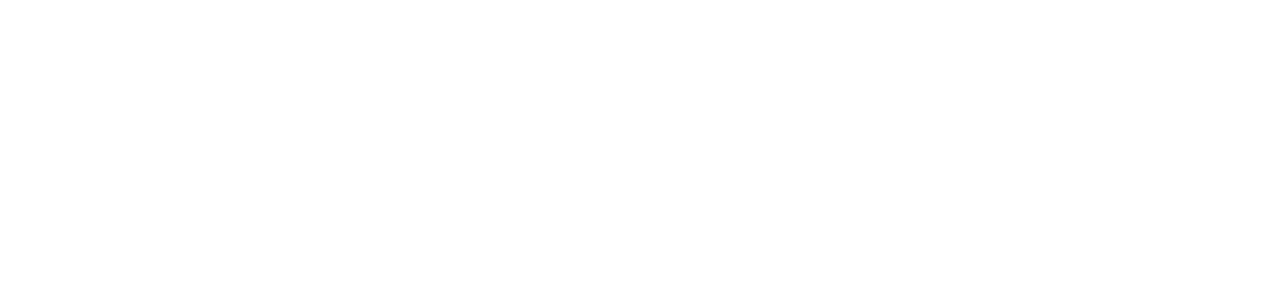
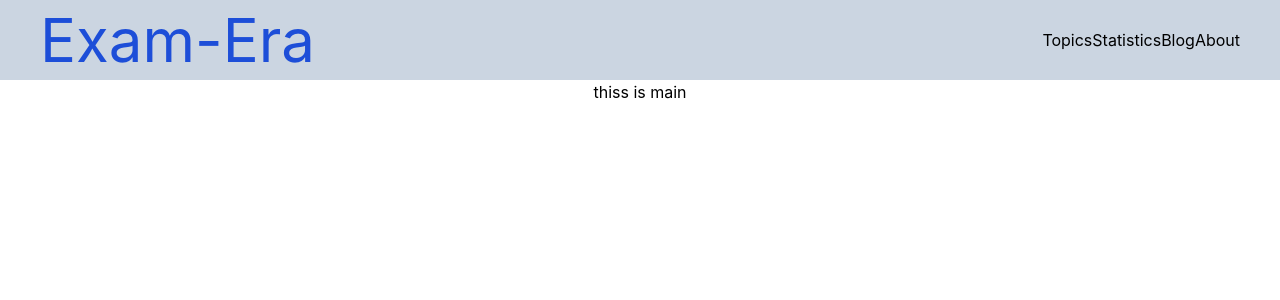
Before and after one commit to arifulislam38/quize-crackers, a React (Create React App) app: page / in a window 1280 px wide. Shown: the top 300 px of the page. Built offline with nearby package versions, Linux system fonts and the light colour scheme.

Commit message:
header added

```diff
--- a/src/App.js
+++ b/src/App.js
@@ -1,10 +1,13 @@
 import logo from './logo.svg';
 import './App.css';
 
+import { RouterProvider } from 'react-router-dom';
+import routes from './Routes';
+const router = routes;
 function App() {
   return (
     <div className="App">
-
+     <RouterProvider router={router}></RouterProvider>
     </div>
   );
 }
--- /dev/null
+++ b/src/Routes.js
@@ -0,0 +1,23 @@
+import { createBrowserRouter } from "react-router-dom";
+import AllTopics from "./components/All-topics/AllTopics";
+import Main from "./components/Main/Main";
+import Root from "./components/Root/Root";
+
+const routes = createBrowserRouter([
+    {
+        path: '/',
+        element: <Root></Root>,
+        children: [
+            {
+                path: '/',
+                element: <Main></Main>
+            },
+            {
+                path: 'topics',
+                element: <AllTopics></AllTopics>
+            }
+        ],
+    }
+]);
+
+export default routes;
--- /dev/null
+++ b/src/components/All-topics/AllTopics.js
@@ -0,0 +1,11 @@
+import React from 'react';
+
+const AllTopics = () => {
+    return (
+        <div>
+            <h2>this is topics page</h2>
+        </div>
+    );
+};
+
+export default AllTopics;
--- /dev/null
+++ b/src/components/Header/Header.js
@@ -0,0 +1,20 @@
+import React from 'react';
+import { NavLink } from 'react-router-dom';
+
+const Header = () => {
+    return (
+        <nav className='flex justify-between items-center bg-slate-300 h-20 px-10'>
+          <div>
+            <h1 className='text-6xl text-blue-700'>Exam-Era</h1>
+          </div>
+          <div>
+            <NavLink to='/topics'>Topics</NavLink>
+            <NavLink to='/statics'>Statistics</NavLink>
+            <NavLink to='/blog'>Blog</NavLink>
+            <NavLink to='/about'>About</NavLink>
+          </div>
+        </nav>
+    );
+};
+
+export default Header;
--- /dev/null
+++ b/src/components/Main/Main.js
@@ -0,0 +1,12 @@
+import React from 'react';
+
+const Main = () => {
+    return (
+        <div>
+            <h1>thiss is main <body>
+            </body></h1>
+        </div>
+    );
+};
+
+export default Main;
--- /dev/null
+++ b/src/components/Root/Root.js
@@ -0,0 +1,14 @@
+import React from 'react';
+import { Outlet } from 'react-router-dom';
+import Header from '../Header/Header';
+
+const Root = () => {
+    return (
+        <div>
+            <Header></Header>
+            <Outlet></Outlet>
+        </div>
+    );
+};
+
+export default Root;
```
